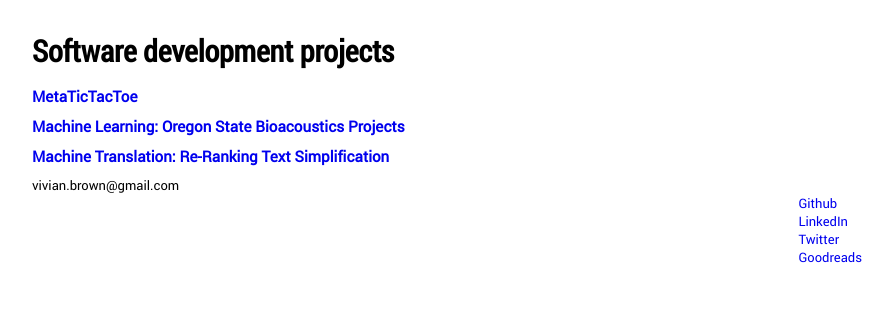
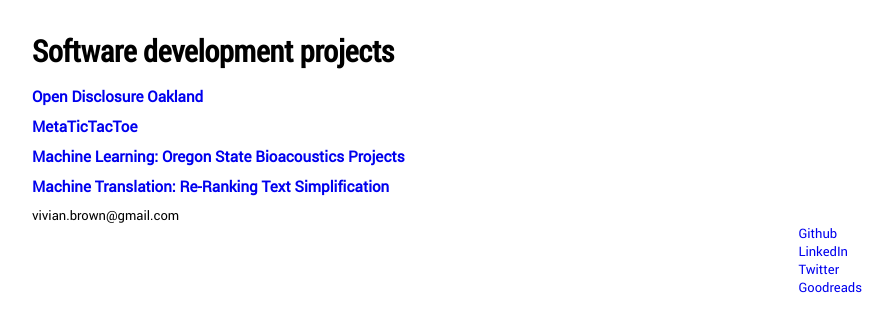
Before and after one commit to vbrown608/portfolio, a Python web app: template www/templates/projects.html in a window 1280 px wide. Shown: the part 145-477 px from the top of the page, without its empty margins (168-1060 px from the left). Run offline with Jinja, Linux system fonts and the light colour scheme; the template is opened without the code that fills it, so the values that code supplies are empty.

Commit message:
Move project templates to subfolder.

```diff
--- a/www/templates/base.html
+++ b/www/templates/base.html
@@ -2,11 +2,11 @@
 <html lang = "en">
 <head>
 	<title>Vivian Brown</title>
-	<link rel="stylesheet" type="text/css" href="css/folio-theme.fonts.css" />
-	<link rel="stylesheet" type="text/css" href="css/folio-theme.hacks.css" />
-	<link rel="stylesheet" type="text/css" href="css/folio-theme.no-query.css" />
-	<link rel="stylesheet" type="text/css" href="css/folio-theme.normalize.css" />
-	<link rel="stylesheet" type="text/css" href="css/folio-theme.styles.css" />
+	<link rel="stylesheet" type="text/css" href="/css/folio-theme.fonts.css" />
+	<link rel="stylesheet" type="text/css" href="/css/folio-theme.hacks.css" />
+	<link rel="stylesheet" type="text/css" href="/css/folio-theme.no-query.css" />
+	<link rel="stylesheet" type="text/css" href="/css/folio-theme.normalize.css" />
+	<link rel="stylesheet" type="text/css" href="/css/folio-theme.styles.css" />
 	<meta charset = "utf-8" />
 </head>
 <body>
--- a/www/templates/projects.html
+++ b/www/templates/projects.html
@@ -3,10 +3,12 @@
 
 <h2>Software development projects</h2>
 
-<h3><a href='/metatictactoe'>MetaTicTacToe</a></h3>
+<h3><a href='/projects/opendisclosure'>Open Disclosure Oakland</a></h3>
 
-<h3><a href='/bioacoustics'>Machine Learning: Oregon State Bioacoustics Projects</a></h3>
+<h3><a href='/projects/metatictactoe'>MetaTicTacToe</a></h3>
 
-<h3><a href='/mt'>Machine Translation: Re-Ranking Text Simplification</a></h3>
+<h3><a href='/projects/bioacoustics'>Machine Learning: Oregon State Bioacoustics Projects</a></h3>
+
+<h3><a href='/projects/machine-translation'>Machine Translation: Re-Ranking Text Simplification</a></h3>
 
 {% endblock %}
```
Also changed, not shown: www/templates/projects/bioacoustics.html (line endings or trailing spaces), www/templates/projects/machine-translation.html (renamed from www/templates/mt.html), www/templates/projects/metatictactoe.html (renamed from www/templates/metatictactoe.html), www/templates/projects/opendisclosure.html (renamed from www/templates/opendisclosure.html).
